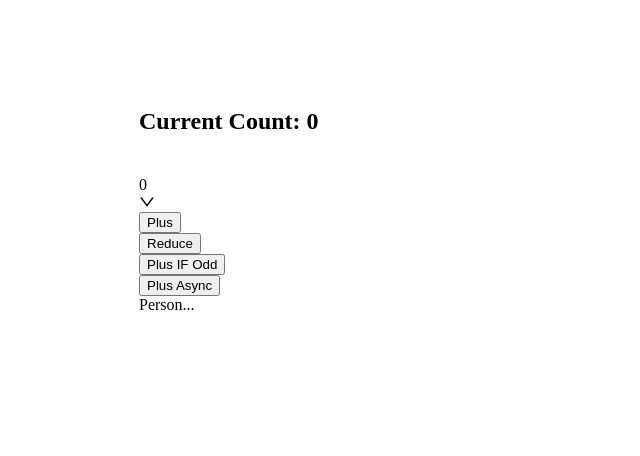
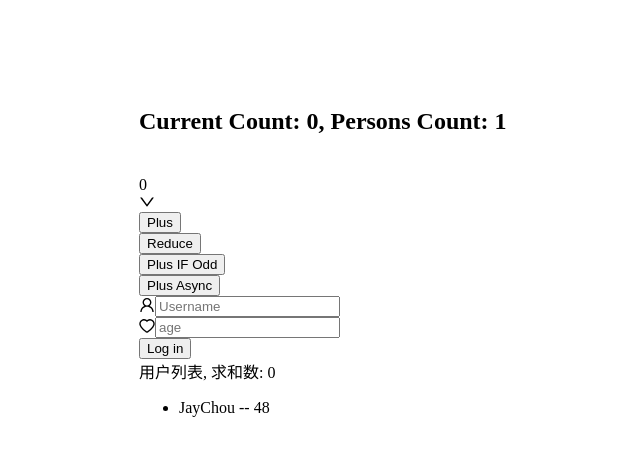
Before and after one commit to Fantasy1316/react_staging, a React (Create React App) app: page / in a window 1280 px wide. Shown: the top 456 px of the page, without its empty margins (1-641 px from the left). Built offline with nearby package versions, Linux system fonts and the light colour scheme.

Commit message:
feat: redux data share

```diff
--- a/src/containers/Count/index.jsx
+++ b/src/containers/Count/index.jsx
@@ -59,7 +59,10 @@ class Count extends Component {
     const { defaultValue, options } = this.state
     return (
       <div className="count">
-        <h2>Current Count: {this.props.count}</h2>
+        <h2>
+          Current Count: {this.props.count}, Persons Count:{' '}
+          {this.props.personCount}
+        </h2>
         <Space>
           <Select
             defaultValue={defaultValue}
@@ -94,8 +97,11 @@ class Count extends Component {
   }
 }
 
-export default connect(state => ({ count: state }), {
-  plus: createPlusAction,
-  reduce: createReduceAction,
-  plusAsync: createPlusAsyncAction
-})(Count)
+export default connect(
+  state => ({ count: state.count, personCount: state.persons.length }),
+  {
+    plus: createPlusAction,
+    reduce: createReduceAction,
+    plusAsync: createPlusAsyncAction
+  }
+)(Count)
--- a/src/containers/Person/index.jsx
+++ b/src/containers/Person/index.jsx
@@ -1,7 +1,70 @@
 import React, { Component } from 'react'
+import { connect } from 'react-redux'
+import { Form, Input, Button, List, Divider } from 'antd'
+import { UserOutlined, HeartOutlined } from '@ant-design/icons'
+import { createPersonAction } from '../../redux/actions/person'
 
-export default class Person extends Component {
+class Person extends Component {
+  onFinish = values => {
+    const id = new Date().getTime()
+    const user = {
+      id,
+      ...values
+    }
+
+    this.props.addPerson(user)
+  }
+
   render() {
-    return <div>Person...</div>
+    return (
+      <div>
+        <Form name="horizontal_login" layout="inline" onFinish={this.onFinish}>
+          <Form.Item
+            name="username"
+            rules={[{ required: true, message: 'Please input your username!' }]}
+          >
+            <Input
+              prefix={<UserOutlined className="site-form-item-icon" />}
+              placeholder="Username"
+            />
+          </Form.Item>
+          <Form.Item
+            name="age"
+            rules={[{ required: true, message: 'Please input your password!' }]}
+          >
+            <Input
+              prefix={<HeartOutlined className="site-form-item-icon" />}
+              type="number"
+              placeholder="age"
+            />
+          </Form.Item>
+          <Form.Item shouldUpdate>
+            {() => (
+              <Button type="primary" htmlType="submit">
+                Log in
+              </Button>
+            )}
+          </Form.Item>
+        </Form>
+        <Divider></Divider>
+        <List
+          header={<div>用户列表, 求和数: {this.props.count}</div>}
+          bordered
+          dataSource={this.props.persons}
+          renderItem={item => (
+            <List.Item>
+              {item.username} -- {item.age}
+            </List.Item>
+          )}
+        />
+      </div>
+    )
   }
 }
+
+export default connect(
+  state => ({ persons: state.persons, count: state.count }),
+  {
+    addPerson: createPersonAction
+  }
+)(Person)
--- /dev/null
+++ b/src/redux/actions/person.js
@@ -0,0 +1,3 @@
+import { ADD_PERSON } from '../constant'
+
+export const createPersonAction = data => ({ type: ADD_PERSON, data })
--- a/src/redux/constant.js
+++ b/src/redux/constant.js
@@ -4,3 +4,4 @@
 
 export const PLUS = 'plus'
 export const REDURCE = 'redurce'
+export const ADD_PERSON = 'add_person'
--- /dev/null
+++ b/src/redux/reducers/person.js
@@ -0,0 +1,17 @@
+import { ADD_PERSON } from '../constant'
+
+const initState = [{ id: 0, username: 'JayChou', age: 48 }]
+
+const personReducer = (perState = initState, action) => {
+  const { type, data } = action
+
+  switch (type) {
+    case ADD_PERSON:
+      return [data, ...perState]
+
+    default:
+      return perState
+  }
+}
+
+export default personReducer
--- a/src/redux/store.js
+++ b/src/redux/store.js
@@ -1,7 +1,13 @@
-import { createStore, applyMiddleware } from 'redux'
+import { createStore, applyMiddleware, combineReducers } from 'redux'
 import thunk from 'redux-thunk'
 import countReducer from './reducers/count'
+import personReducer from './reducers/person'
 
-const store = createStore(countReducer, applyMiddleware(thunk))
+const allReducer = combineReducers({
+  count: countReducer,
+  persons: personReducer
+})
+
+const store = createStore(allReducer, applyMiddleware(thunk))
 
 export default store
```
